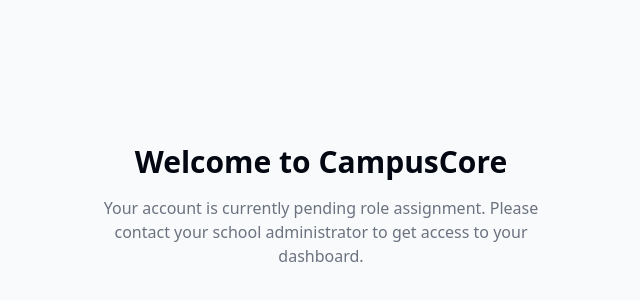
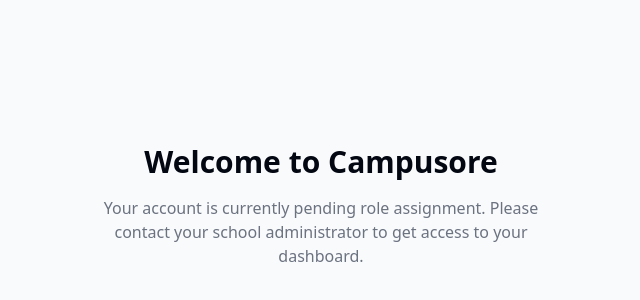
Before and after one commit to Shivampatel0197/school_erp, a Next.js app: page /dashboard in a window 1280 px wide. Shown: the part 194-494 px from the top of the page, without its empty margins (319-959 px from the left). Built offline with nearby package versions, Linux system fonts and the light colour scheme; no server answers.

Commit message:
chore: rename platform to Campusore

```diff
--- a/app/(dashboard)/parent/page.tsx
+++ b/app/(dashboard)/parent/page.tsx
@@ -45,7 +45,7 @@
         key: process.env.NEXT_PUBLIC_RAZORPAY_KEY_ID || "rzp_test_placeholder",
         amount: order.amount,
         currency: order.currency,
-        name: "CampusCore School",
+        name: "Campusore School",
         description: "School Fees Payment",
         order_id: order.id,
         handler: function (response: any) {
--- a/app/dashboard/page.tsx
+++ b/app/dashboard/page.tsx
@@ -21,7 +21,7 @@
   // Graceful fallback for unassigned users
   return (
     <div className="flex flex-col items-center justify-center min-h-screen bg-gray-50 p-4 text-center">
-      <h1 className="text-3xl font-bold mb-4">Welcome to CampusCore</h1>
+      <h1 className="text-3xl font-bold mb-4">Welcome to Campusore</h1>
       <p className="text-muted-foreground max-w-md">
         Your account is currently pending role assignment. Please contact your school administrator to get access to your dashboard.
       </p>
--- a/app/page.tsx
+++ b/app/page.tsx
@@ -22,7 +22,7 @@
               <GraduationCap className="h-6 w-6" />
             </div>
             <span className="text-2xl font-black bg-clip-text text-transparent bg-gradient-to-r from-primary to-purple-600 tracking-tight">
-              CampusCore
+              Campusore
             </span>
           </div>
 
@@ -45,7 +45,7 @@
               </DialogTrigger>
               <DialogContent className="sm:max-w-xs h-full flex flex-col justify-start p-8">
                 <DialogHeader className="mb-8">
-                  <DialogTitle className="text-2xl font-black text-primary">CampusCore</DialogTitle>
+                  <DialogTitle className="text-2xl font-black text-primary">Campusore</DialogTitle>
                 </DialogHeader>
                 <div className="flex flex-col gap-6">
                   <Link href="#features" className="text-lg font-bold">Features</Link>
@@ -257,7 +257,7 @@
             <div className="bg-primary rounded-[50px] p-8 md:p-16 text-white text-center space-y-8 relative overflow-hidden shadow-2xl">
               <div className="relative z-10 space-y-4">
                 <h2 className="text-4xl md:text-6xl font-black tracking-tighter">Ready to digitize your classroom?</h2>
-                <p className="text-primary-foreground/80 max-w-xl mx-auto text-lg italic">Join over 200 institutions currently scaling with CampusCore. One-click setup for any school.</p>
+                <p className="text-primary-foreground/80 max-w-xl mx-auto text-lg italic">Join over 200 institutions currently scaling with Campusore. One-click setup for any school.</p>
                 <div className="pt-4 flex flex-col sm:flex-row gap-4 justify-center">
                   <Button render={<Link href="/sign-up" />} size="lg" variant="secondary" className="rounded-full h-14 px-10 text-lg font-bold w-full sm:w-auto">
                     Subscribe Your School <ArrowRight className="ml-2 h-5 w-5" />
@@ -284,7 +284,7 @@
               <div className="bg-primary p-2 rounded-xl text-white">
                 <GraduationCap className="h-6 w-6" />
               </div>
-              <span className="text-2xl font-black tracking-tight">CampusCore</span>
+              <span className="text-2xl font-black tracking-tight">Campusore</span>
             </div>
 
             <div className="flex gap-12 text-sm text-slate-400">
@@ -294,7 +294,7 @@
             </div>
           </div>
           <div className="mt-12 pt-8 border-t border-slate-800 text-center text-sm text-slate-500">
-            &copy; 2026 CampusCore Platform. All rights reserved. Designed for excellence.
+            &copy; 2026 Campusore Platform. All rights reserved. Designed for excellence.
           </div>
         </div>
       </footer>
--- a/components/dashboard/sidebar.tsx
+++ b/components/dashboard/sidebar.tsx
@@ -23,12 +23,12 @@
     return (
         <div className={cn("hidden md:flex flex-col w-64 border-r bg-white h-full", className)}>
             <div className="p-6">
-                <h2 className="text-2xl font-bold tracking-tight text-primary uppercase">CampusCore</h2>
+                <h2 className="text-2xl font-bold tracking-tight text-primary uppercase">Campusore</h2>
             </div>
             <SidebarContent />
             <div className="p-4 border-t">
                 <div className="text-xs text-muted-foreground text-center">
-                    &copy; 2026 CampusCore v1.0
+                    &copy; 2026 Campusore v1.0
                 </div>
             </div>
         </div>
--- a/components/dashboard/topbar.tsx
+++ b/components/dashboard/topbar.tsx
@@ -21,7 +21,7 @@
                     </DialogTrigger>
                     <DialogContent className="sm:max-w-[280px] p-0 h-[100dvh] rounded-none left-[140px]">
                         <DialogHeader className="p-6 border-b">
-                            <DialogTitle className="text-primary font-black uppercase tracking-tighter">CampusCore Menu</DialogTitle>
+                            <DialogTitle className="text-primary font-black uppercase tracking-tighter">Campusore Menu</DialogTitle>
                         </DialogHeader>
                         <SidebarContent />
                     </DialogContent>
--- a/package.json
+++ b/package.json
@@ -1,5 +1,5 @@
 {
-  "name": "campuscore",
+  "name": "campusore",
   "version": "0.1.0",
   "private": true,
   "scripts": {
```
Also changed, not shown: 1 other file (tests, documents, lock files or other folders).
